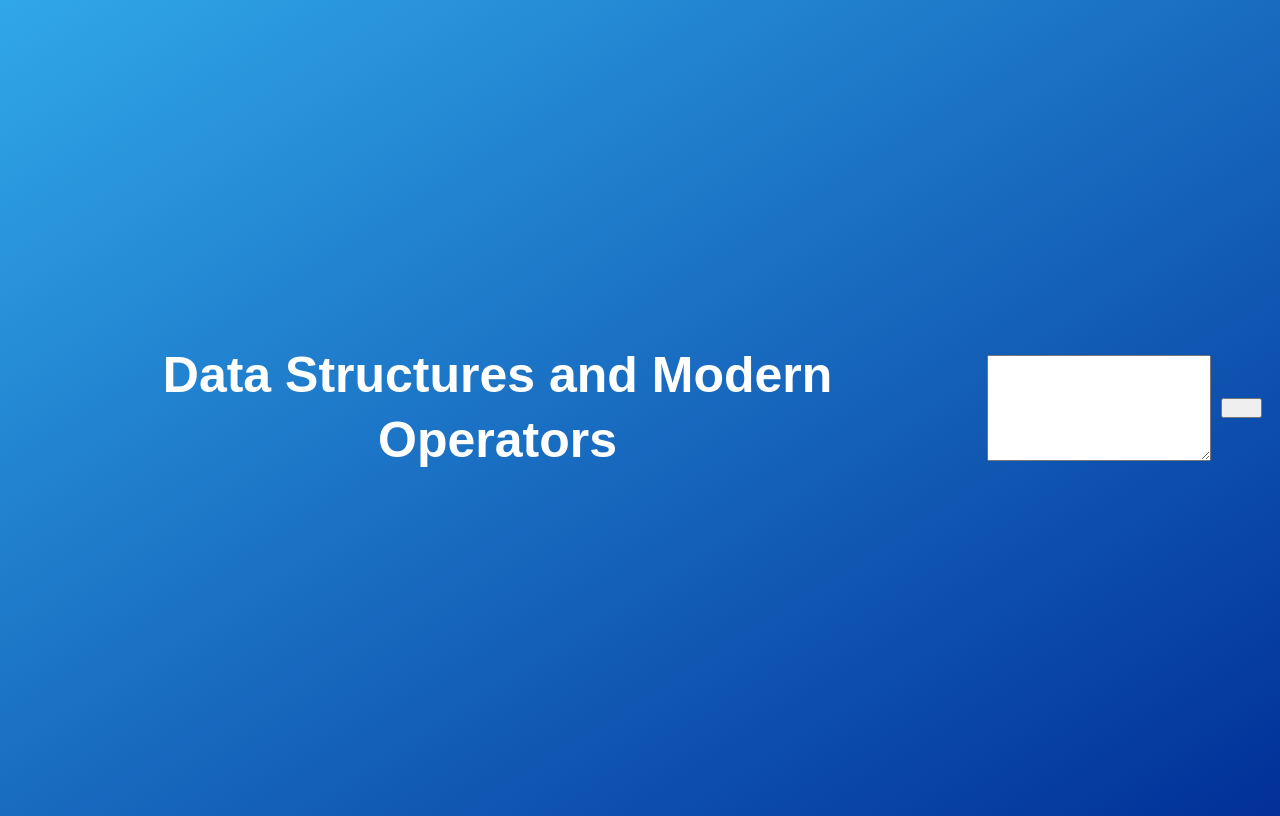
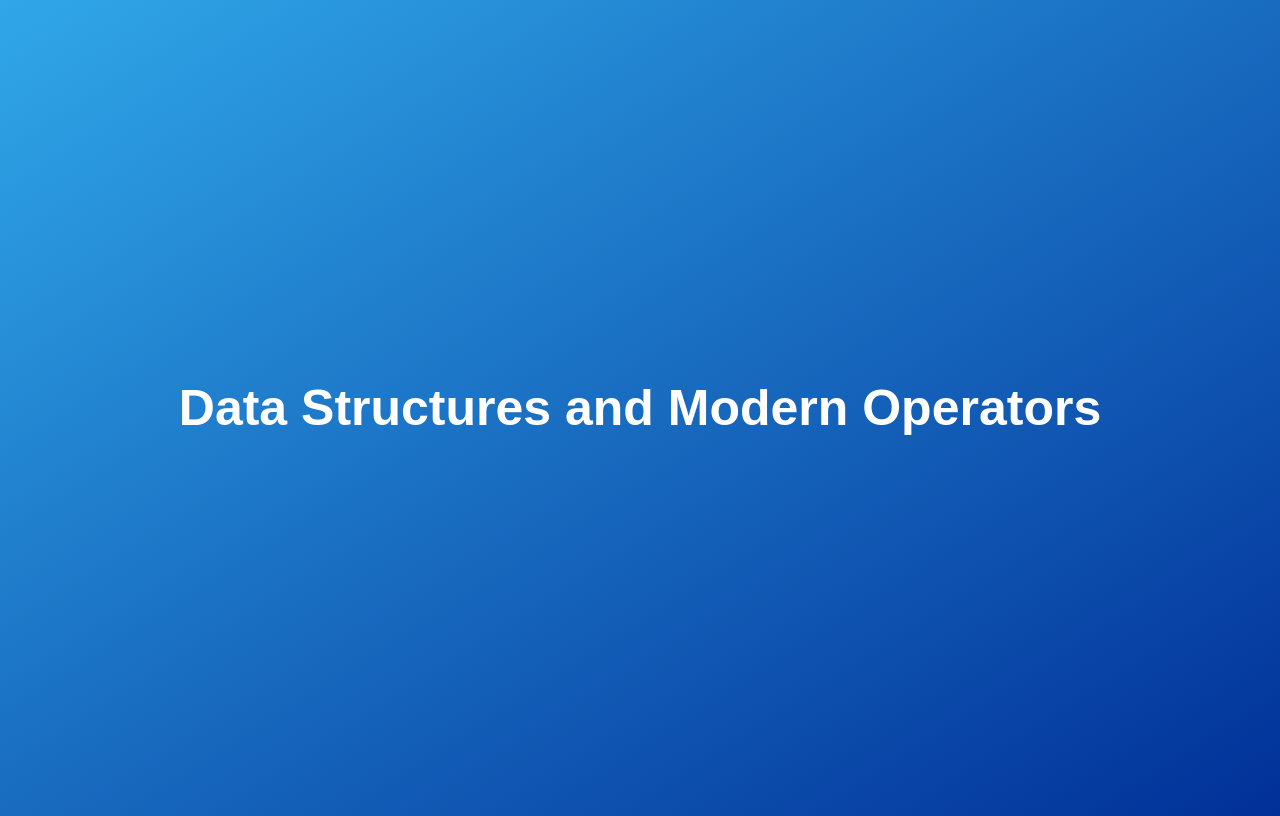
Before and after one commit to GitHubDoanLinh/Js-Practice, a plain HTML site: page 05-DataStructures-ModernOperators-Strings/index.html in a window 1280 px wide. Drawn offline with Linux system fonts and the light colour scheme.

```diff
--- a/05-DataStructures-ModernOperators-Strings/index.html
+++ b/05-DataStructures-ModernOperators-Strings/index.html
@@ -57,7 +57,7 @@
 <!--<script src='String_Part1.js'></script>-->
 <!--<script src='String_Part2.js'></script>-->
 <!--<script src='String_Part3.js'></script>-->
-<script src='Exercise4.js'></script>
+<!--<script src='Exercise4.js'></script>-->
 <!--<script src='StringMethodsPractice.js'></script>-->
 </body>
 </html>
```
